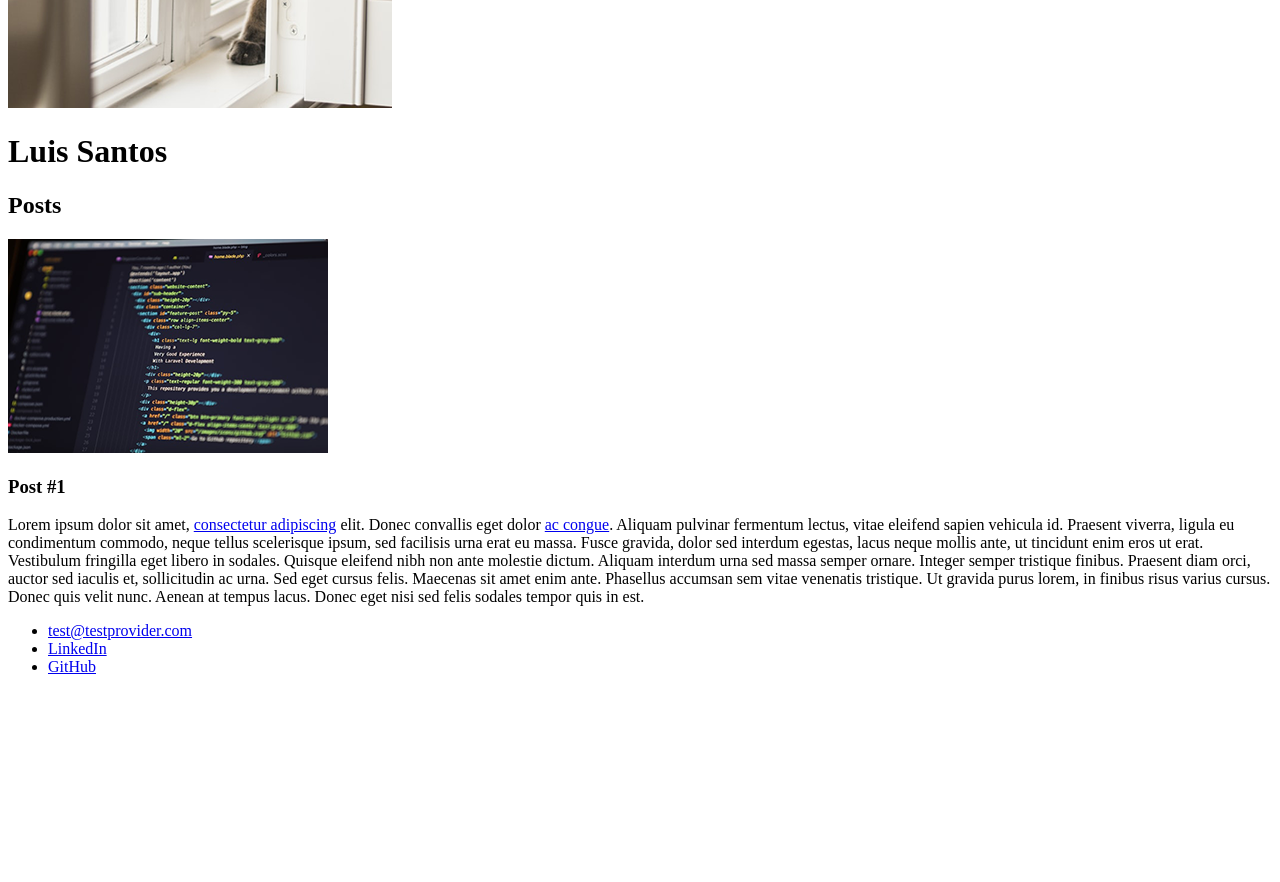
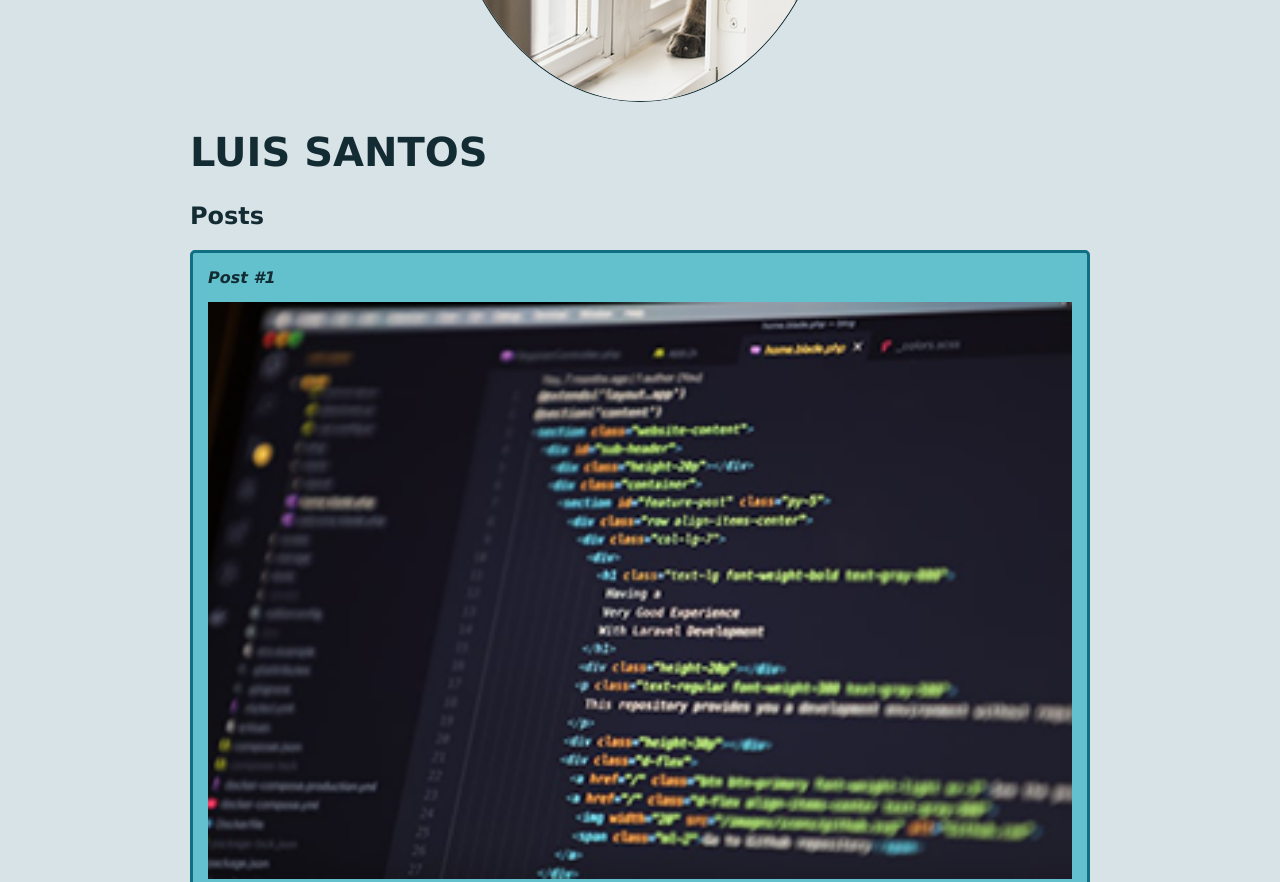
Before and after one commit to luislsantos/dio-site-introdutorio-html-css-js, a plain HTML site: page index.html in a window 1280 px wide. Shown: the part 380-1262 px from the top of the page. Before the commit the page ends 1072 px from the top, so only its background shows below. Drawn offline with Linux system fonts and the light colour scheme.

Commit message:
adicionado css ao site, após o fim do curso básico

```diff
--- a/index.html
+++ b/index.html
@@ -3,28 +3,29 @@
     <head>
         <meta charset="utf-8">
         <title>Luis Santos</title>
+        <link rel="stylesheet" href="style.css">
     </head>
     <body>
         <header>
-            <img src="imgs/curious-cat-small.png" alt="foto de um gato com um olho arregalado e outro semifechado, similiar a uma expressão de desconfiança">
-            <h1>Luis Santos</h1>
+            <img src="imgs/curious-cat-small.png" alt="foto de um gato com um olho arregalado e outro semifechado, similiar a uma expressão de desconfiança" class="profile_pic">
+            <h1 id="title">Luis Santos</h1>
         </header>
         <section>
             <header>
-                <h2>Posts</h2>
-                <img src="imgs/html-code-ilustration-small.png" alt="foto ilustrando a tela de um computador com código html">
+                <h2 class="subtitle">Posts</h2>
             </header>
-            <article>
+            <article class="post">
                 <header>
-                    <h3>Post #1</h3>
+                    <h3 class="post_title">Post #1</h3>
+                    <img src="imgs/html-code-ilustration-small.png" alt="foto ilustrando a tela de um computador com código html" class="post_image">
                 </header>
-                <p>
+                <p class="post_content">
                     Lorem ipsum dolor sit amet, <a href="https://lipsum.com/" target="_blank">consectetur adipiscing</a> elit. Donec convallis eget dolor <a href="mailto:testmail@testmail.com">ac congue</a>. Aliquam pulvinar fermentum lectus, vitae eleifend sapien vehicula id. Praesent viverra, ligula eu condimentum commodo, neque tellus scelerisque ipsum, sed facilisis urna erat eu massa. Fusce gravida, dolor sed interdum egestas, lacus neque mollis ante, ut tincidunt enim eros ut erat. Vestibulum fringilla eget libero in sodales. Quisque eleifend nibh non ante molestie dictum. Aliquam interdum urna sed massa semper ornare. Integer semper tristique finibus. Praesent diam orci, auctor sed iaculis et, sollicitudin ac urna. Sed eget cursus felis. Maecenas sit amet enim ante. Phasellus accumsan sem vitae venenatis tristique. Ut gravida purus lorem, in finibus risus varius cursus. Donec quis velit nunc. Aenean at tempus lacus. Donec eget nisi sed felis sodales tempor quis in est.
                 </p>
             </article>
         </section>
         <footer>
-            <ul>
+            <ul class="contact_list">
                 <li>
                     <a href="mailto:test@testprovider.com">test@testprovider.com</a>
                 </li>
--- /dev/null
+++ b/style.css
@@ -0,0 +1,63 @@
+body {
+    background: #D8E3E7;
+    font-family: Verdana, Geneva, Tahoma, sans-serif;
+    max-width: 900px;
+    margin: auto;
+}
+
+.profile_pic {
+    border-radius: 50%;
+    border: 1px solid #132C33;
+    display: block;
+    margin: auto;
+}
+
+#title, .subtitle, .post_title {
+    color: #132C33;
+}
+
+#title {
+    font-size: 40px;
+    text-transform: uppercase;
+}
+
+a {
+    text-decoration: line-through;
+    color: #132C33;
+}
+
+.post_title {
+    font-size: 16px;
+    font-style: italic;
+    margin: 0;
+    margin-bottom: 15px;
+}
+
+.post {
+    background: #63c1ce;
+    padding: 15px;
+    border: 3px solid #126E82;
+    margin-bottom: 15px;
+    border-radius: 5px;
+}
+
+.post_content {
+    margin: 0;
+    margin-bottom: 15px;
+    text-transform: capitalize;
+    text-align: center;
+}
+
+.post_image {
+    margin-bottom: 15px;
+    width: 100%;
+}
+
+.contact_list {
+    list-style-type: none;
+    padding-left: 15px;
+}
+
+.contact_list li a {
+    text-decoration: none;
+}
```
